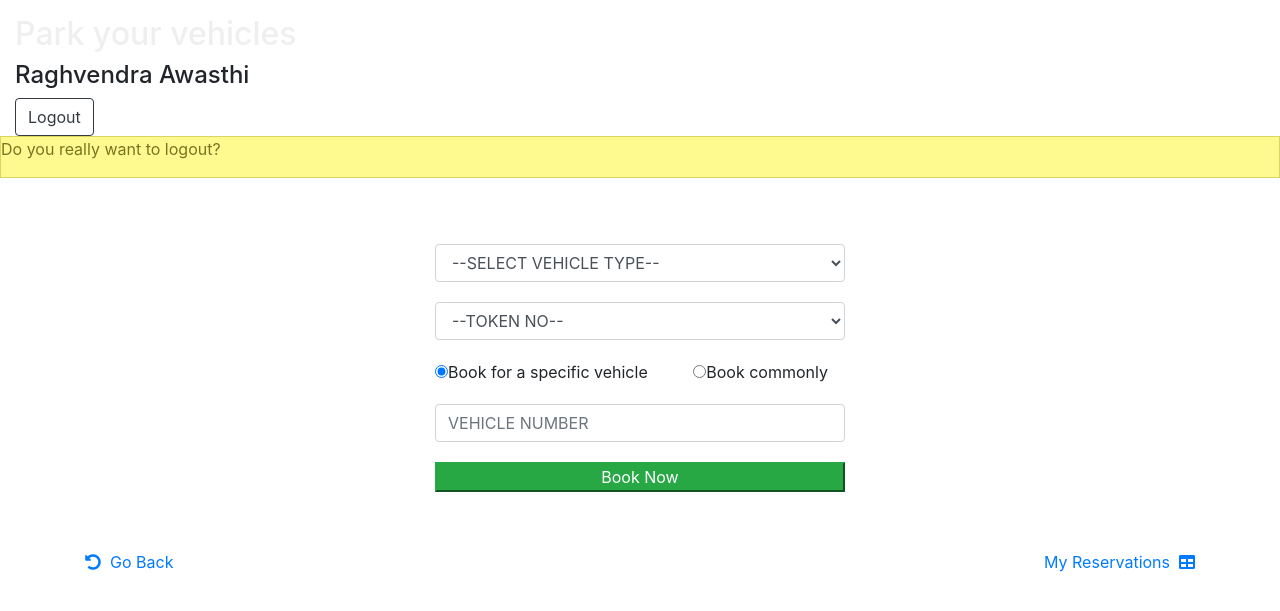
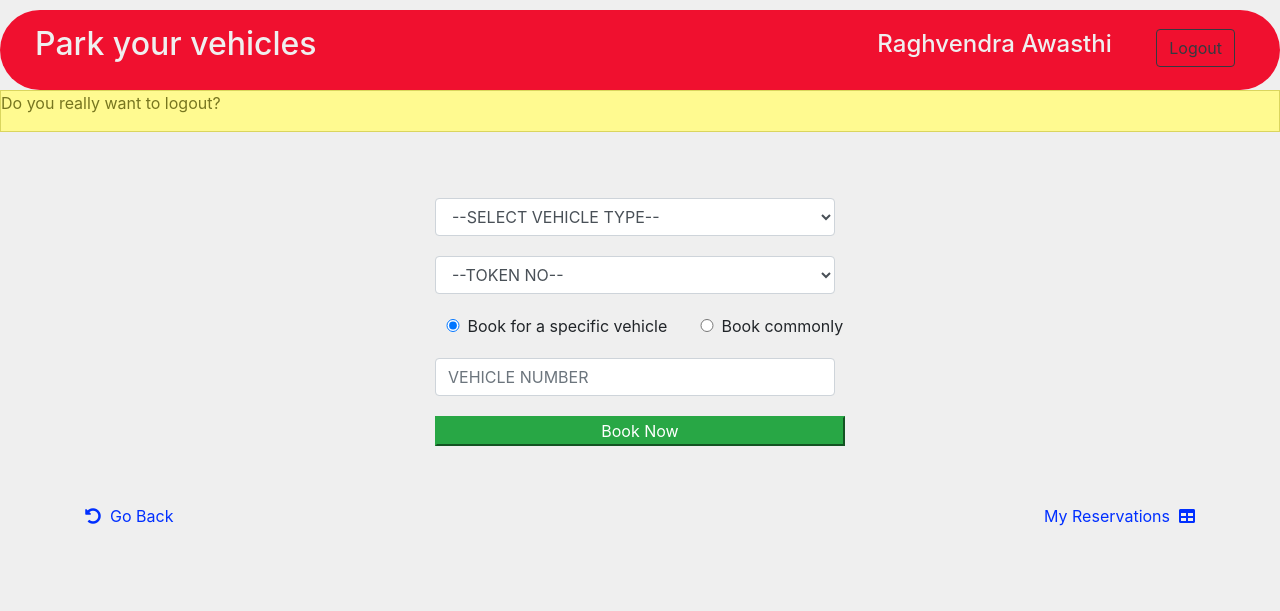
Before and after one commit to rawasthi231/Parking, a PHP site: page /bookLot.php in a window 1280 px wide. Shown: the top 611 px of the page. Run offline with PHP 8.4, Linux system fonts and the light colour scheme; a user stored in the database is signed in; data comes from the database, SQL or seed files in the repository; some libraries are stand-ins or nearby versions.

Commit message:
Update style.css
The styles for the projects are added

```diff
--- a/css/style.css
+++ b/css/style.css
@@ -1 +1,60 @@
-Its a test file inside a folder
+        body{
+    		background-color: #efefef;
+    	}
+    	td a:visited{
+            color: #00df00;
+        }
+        td a:hover{
+            text-decoration: none;
+            color: #ef4400;
+        }
+        .header{
+    		margin-top: 10px;
+    		height: 80px;
+    		background-color: #f0102f;
+    		border-radius: 50px;
+    	}
+    	.header .floatleft{
+    		float: left;
+    		margin-left: 20px;
+    	}
+    	.header .floatright{
+    		float: right;
+    		margin-right: : 20px;
+    	}
+        .header .floatright h4{
+            color: #efefef;
+            margin-top: 20px;
+            margin-right: 40px;
+            display: inline-block;
+        }
+        .header .floatright button{
+            margin-right: 30px;
+        }
+    	.header .floatleft ul{
+    		display:inline-table;
+    	}
+    	.form-control{
+    		width: 400px;
+    	}
+    	input{
+    		width: 150px;
+    	}
+
+        .hideVehicleNo{
+            display: none;
+        }
+        input[type=radio]{
+            margin-left: -60px;
+            margin-right: -60px;
+        }
+        table{
+            text-align: center;
+        }
+        .onPageNavigation a{
+            color: #002fff;
+        }
+        .onPageNavigation a:hover{
+            color: #af2f00;
+            text-decoration: none;
+        }
```
